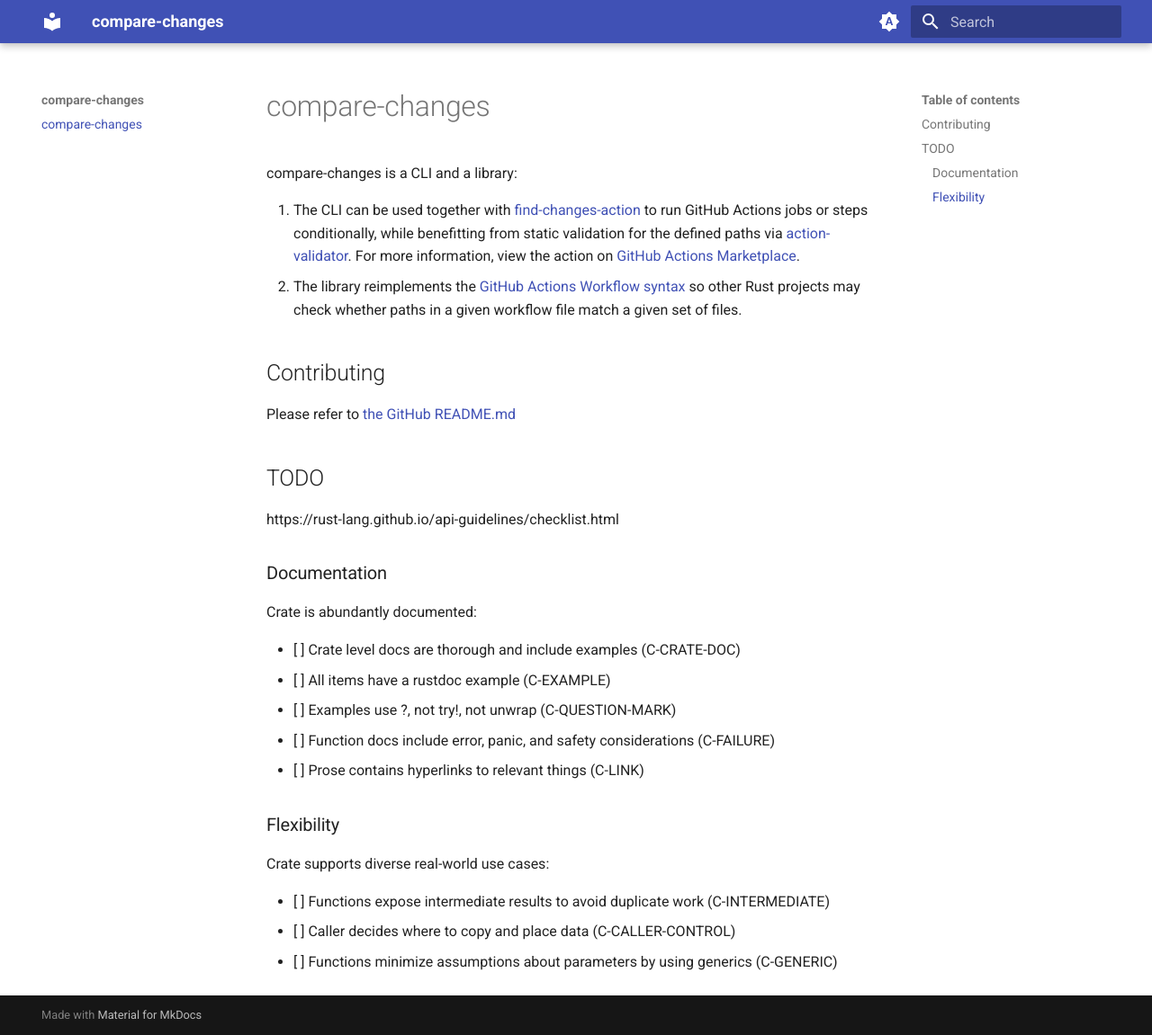
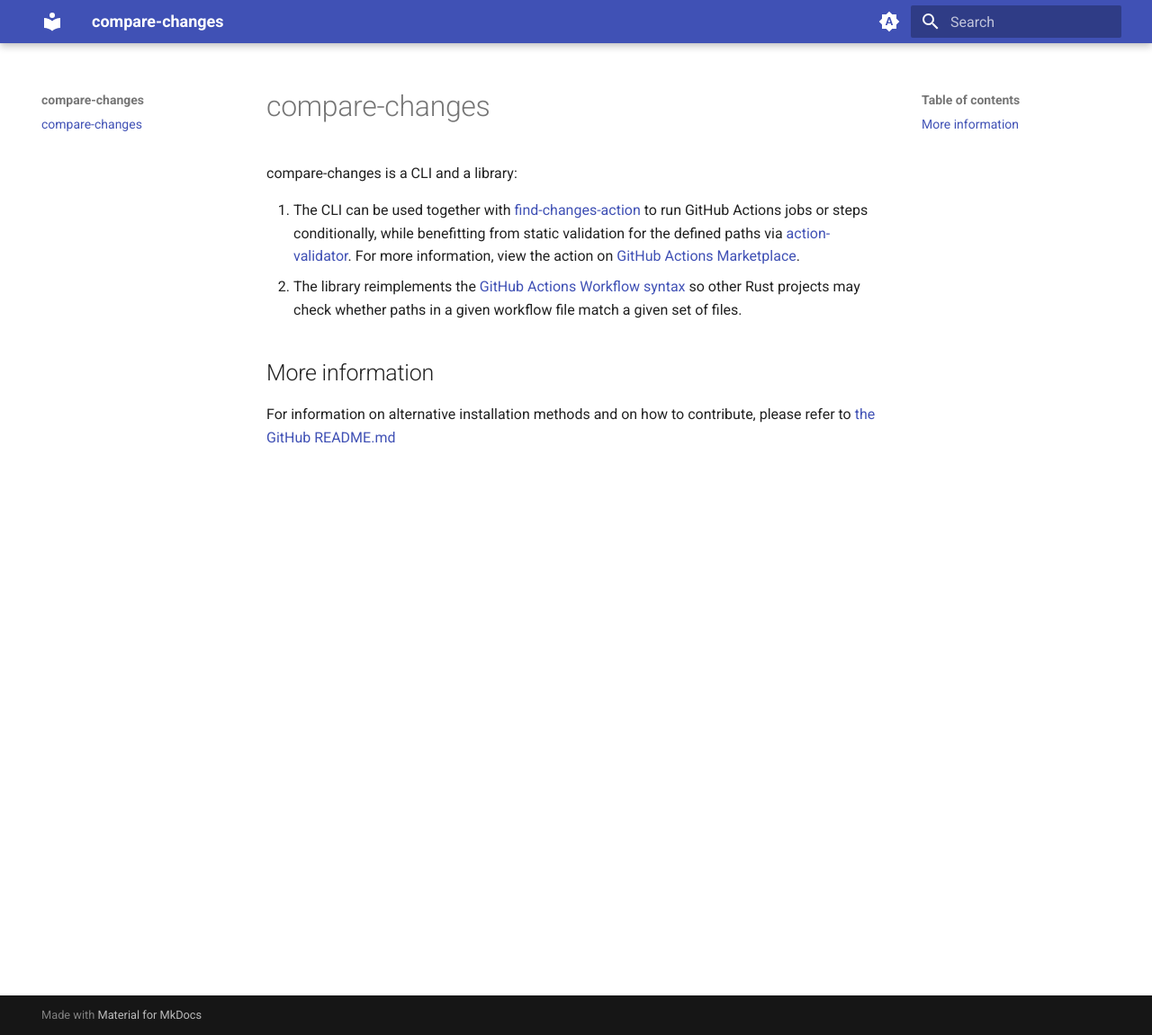
Before and after one commit to anttiharju/compare-changes, an MkDocs documentation site: the page built from docs/README.md, in a window 1280 px wide and 1151 px high. Shown: the whole window at 90% size. Built offline with MkDocs 1.6.1 and Material for MkDocs 9.7.7, drawn with Linux system fonts in a browser that asks for light colours.

Commit message:
Move todos to github readme

```diff
--- a/docs/README.md
+++ b/docs/README.md
@@ -5,28 +5,6 @@
 1. The CLI can be used together with [find-changes-action](https://github.com/anttiharju/find-changes-action) to run GitHub Actions jobs or steps conditionally, while benefitting from static validation for the defined paths via [action-validator](https://github.com/mpalmer/action-validator). For more information, view the action on [GitHub Actions Marketplace](https://github.com/marketplace/actions/compare-changes).
 2. The library reimplements the [GitHub Actions Workflow syntax](https://docs.github.com/en/actions/reference/workflows-and-actions/workflow-syntax#filter-pattern-cheat-sheet) so other Rust projects may check whether paths in a given workflow file match a given set of files.
 
-## Contributing
+## More information
 
-Please refer to [the GitHub README.md](https://github.com/anttiharju/compare-changes/blob/main/README.md)
-
-## TODO
-
-https://rust-lang.github.io/api-guidelines/checklist.html
-
-### Documentation
-
-Crate is abundantly documented:
-
-- [ ] Crate level docs are thorough and include examples (C-CRATE-DOC)
-- [ ] All items have a rustdoc example (C-EXAMPLE)
-- [ ] Examples use ?, not try!, not unwrap (C-QUESTION-MARK)
-- [ ] Function docs include error, panic, and safety considerations (C-FAILURE)
-- [ ] Prose contains hyperlinks to relevant things (C-LINK)
-
-### Flexibility
-
-Crate supports diverse real-world use cases:
-
-- [ ] Functions expose intermediate results to avoid duplicate work (C-INTERMEDIATE)
-- [ ] Caller decides where to copy and place data (C-CALLER-CONTROL)
-- [ ] Functions minimize assumptions about parameters by using generics (C-GENERIC)
+For information on alternative installation methods and on how to contribute, please refer to [the GitHub README.md](https://github.com/anttiharju/compare-changes/blob/main/README.md)
```
Also changed, not shown: .github/README.md.
